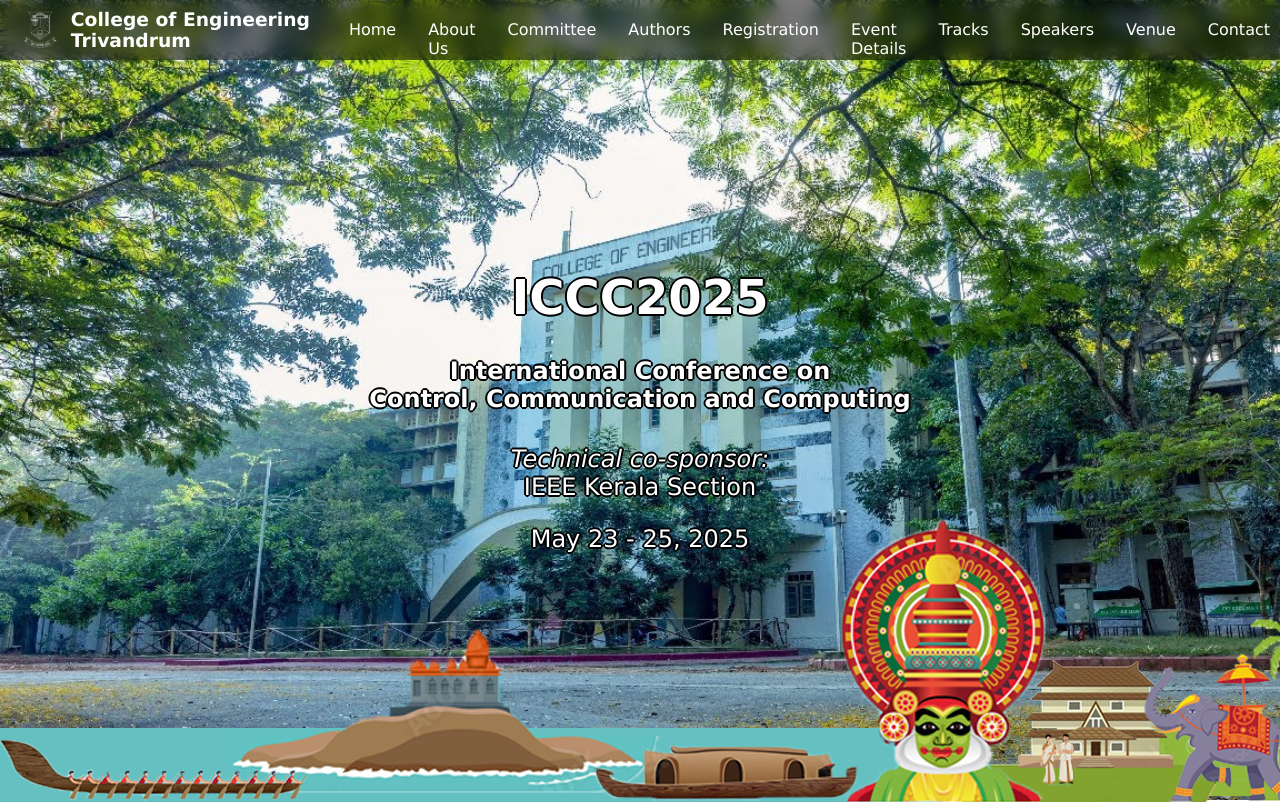
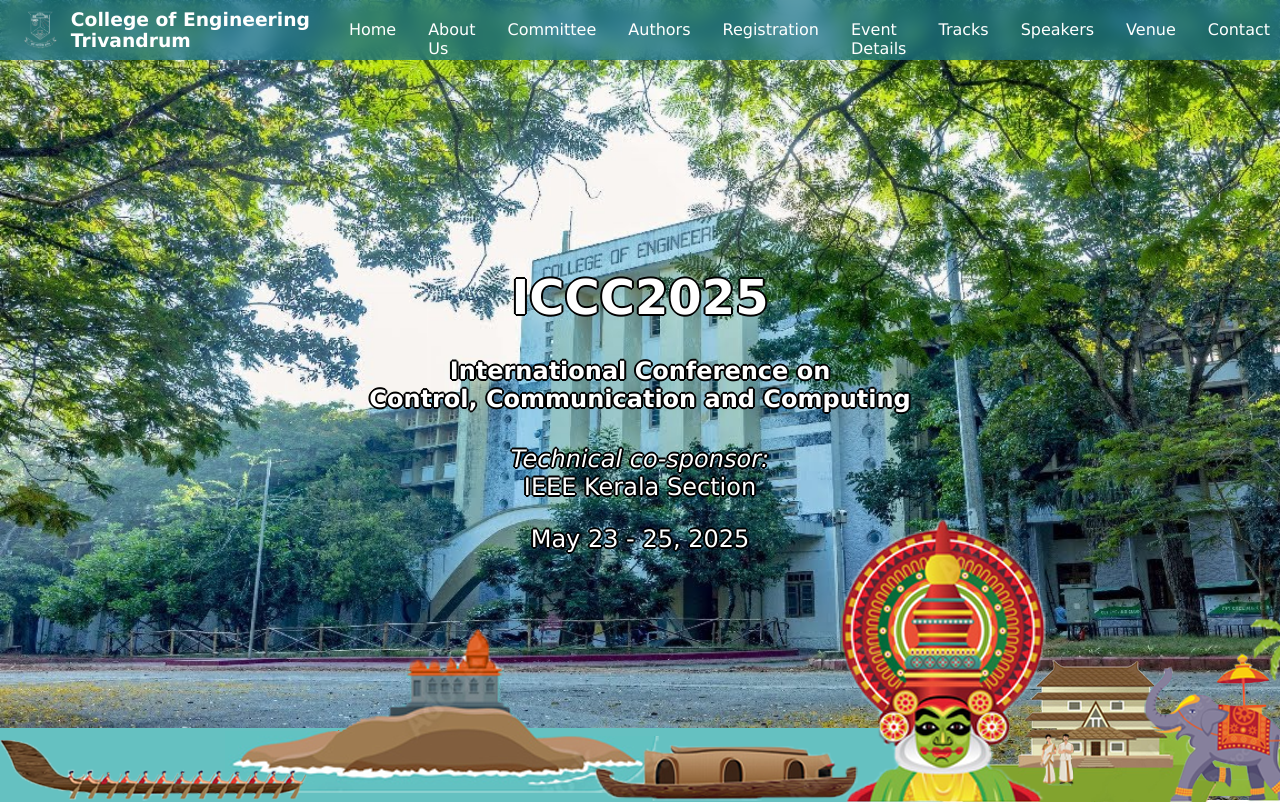
Before and after one commit to hisham-alangadan/iccc26-conference-website, a React (Vite) app: page / in a window 1280 px wide. Shown: the top 804 px of the page. Built offline with nearby package versions, Linux system fonts and the light colour scheme.

Commit message:
Fixed navbar color

```diff
--- a/src/components/styles/navbar.css
+++ b/src/components/styles/navbar.css
@@ -3,7 +3,8 @@
   justify-content: space-between;
   align-items: center;
   padding: 10px;
-  background-color: rgba(0, 0, 0, 0.5);
+  /* background-color: rgba(0, 0, 0, 0.5); */
+  background-color: rgba(20, 115, 137, 0.7); /* Sir's teal color */
   backdrop-filter: blur(8px);
   position: fixed;
   z-index: 2;
```
